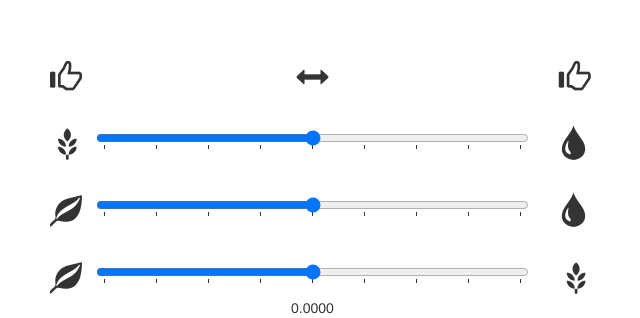
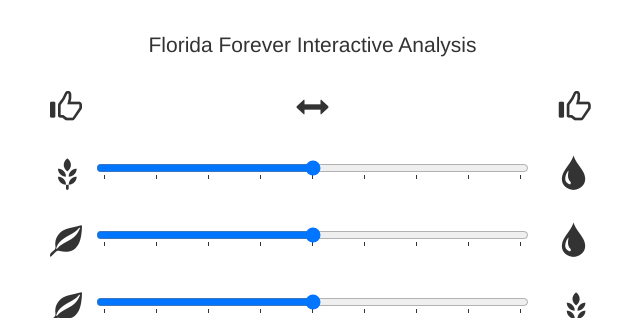
Before and after one commit to PhilipGriffith/FFP, a Flask app: page / in a window 1280 px wide. Shown: the top 318 px of the page, without its empty margins (35-675 px from the left). Run offline with Flask 2, Linux system fonts and the light colour scheme; some libraries are stand-ins or nearby versions.

Commit message:
Added title to page.

```diff
--- a/project/static/css/styles.css
+++ b/project/static/css/styles.css
@@ -21,3 +21,6 @@ div {
 .top-buffer {
     margin-top: 30px;
 }
+.title {
+    font-size: 1.5em;
+}
--- a/project/templates/index.html
+++ b/project/templates/index.html
@@ -22,8 +22,12 @@
 	</head>
 	<body>
     <div class="container">
+
         <div class="row top-buffer">
-            <div class="col-md-6 " id="sliders">
+
+            <div class="col-md-6" id="sliders">
+                <div class="col-md-12 title">Florida Forever Interactive Analysis</div>
+
                 <div class="col-md-1 top-buffer"><span class="glyphicon glyphicon-thumbs-up"></span></div>
                 <div class="col-md-10 top-buffer"><span class="glyphicon glyphicon-resize-horizontal"></span></div>
                 <div class="col-md-1 top-buffer"><span class="glyphicon glyphicon-thumbs-up"></span></div>
@@ -43,10 +47,15 @@
                 <div class="center" id="cr-gauge"></div>
                 <div class="center" id="cr-number"></div>
             </div>
+
             <div class="col-md-6" id="display"></div>
+
         </div>
+
         <div class="row">
+
             <div class="col-md-12" id="chart">
+
                 <table class="table table-hover">
                     <thead>
                         <tr>
@@ -57,10 +66,13 @@
                     <tbody id="table">
                     </tbody>
                 </table>
+
             </div>
+
         </div>
 
     <script type="text/javascript" src="../static/js/pagelogic.js"></script>
+
     </div>
 	</body>
 </html>
```
